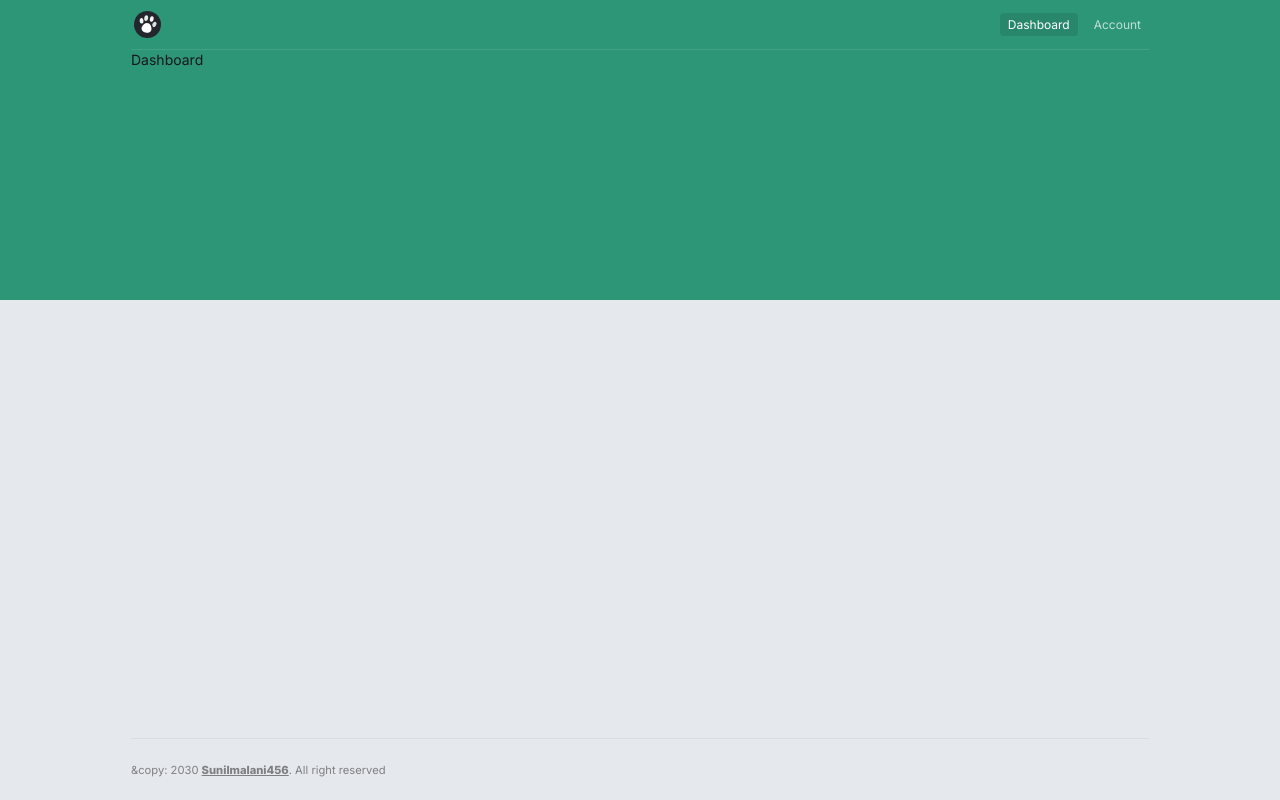
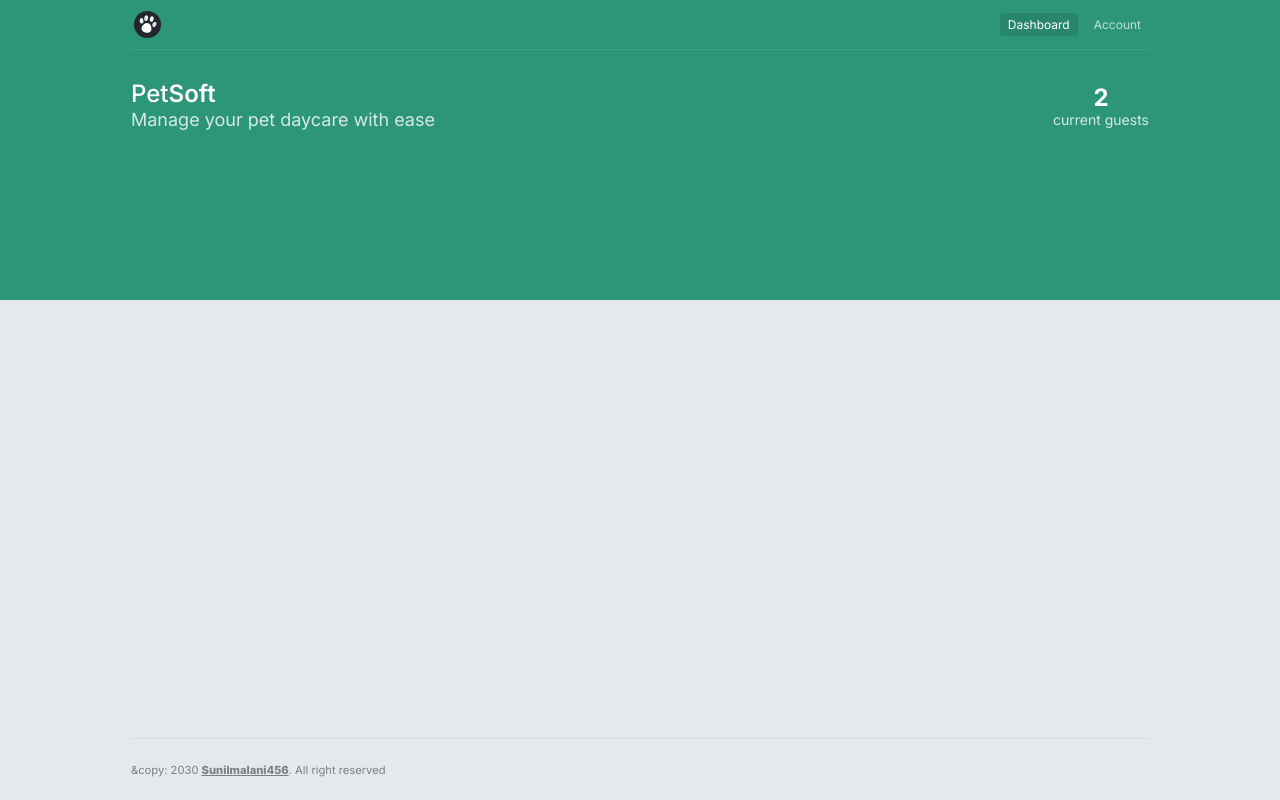
Before and after one commit to Sunilmalani456/petshop, a Next.js app: page /app/dashboard in a window 1280 px wide. Built offline with nearby package versions, Linux system fonts and the light colour scheme.

Commit message:
Branding && stats components

```diff
--- a/app/(app)/app/dashboard/page.tsx
+++ b/app/(app)/app/dashboard/page.tsx
@@ -1,7 +1,17 @@
+import Branding from "@/components/branding";
+import Stats from "@/components/stats";
 import React from "react";
 
 const Dashboard = () => {
-  return <div>Dashboard</div>;
+  return (
+    <main>
+      <div className="flex items-center justify-between text-white py-8">
+        <Branding />
+
+        <Stats />
+      </div>
+    </main>
+  );
 };
 
 export default Dashboard;
--- /dev/null
+++ b/components/branding.tsx
@@ -0,0 +1,15 @@
+import React from "react";
+import H1 from "./h1";
+
+const Branding = () => {
+  return (
+    <section>
+      <H1>
+        Pet<span className="font-semibold">Soft</span>
+      </H1>
+      <p className="text-lg opacity-80">Manage your pet daycare with ease</p>
+    </section>
+  );
+};
+
+export default Branding;
--- /dev/null
+++ b/components/h1.tsx
@@ -0,0 +1,14 @@
+import { cn } from "@/lib/utils";
+
+type H1Props = {
+  children: React.ReactNode;
+  className?: string;
+};
+
+export default function H1({ children, className }: H1Props) {
+  return (
+    <h1 className={cn("font-medium text-2xl leading-6", className)}>
+      {children}
+    </h1>
+  );
+}
--- /dev/null
+++ b/components/stats.tsx
@@ -0,0 +1,12 @@
+import React from "react";
+
+const Stats = () => {
+  return (
+    <section className="text-center">
+      <p className="text-2xl font-bold leading-6">2</p>
+      <p className="opacity-80">current guests</p>
+    </section>
+  );
+};
+
+export default Stats;
```
